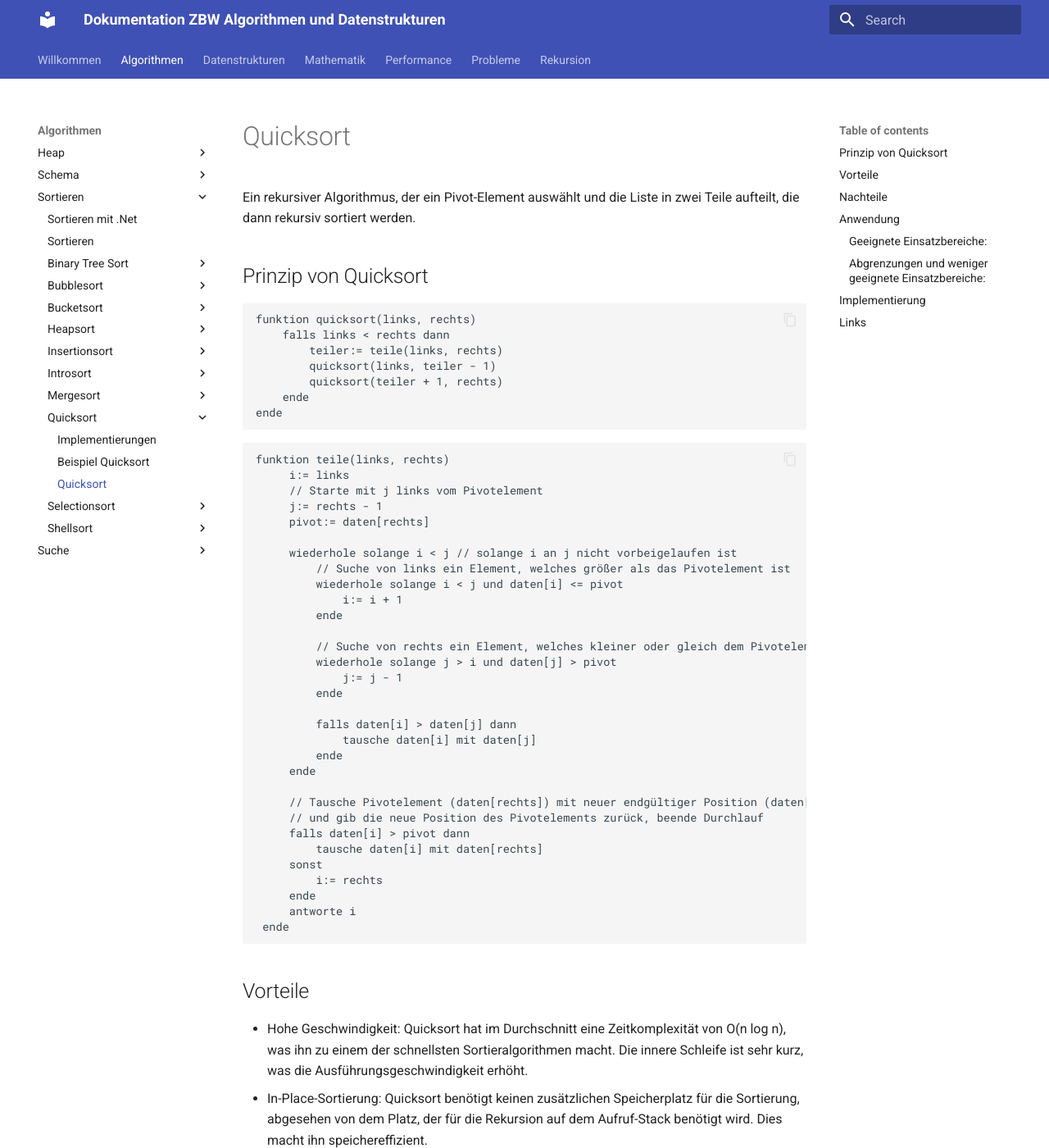
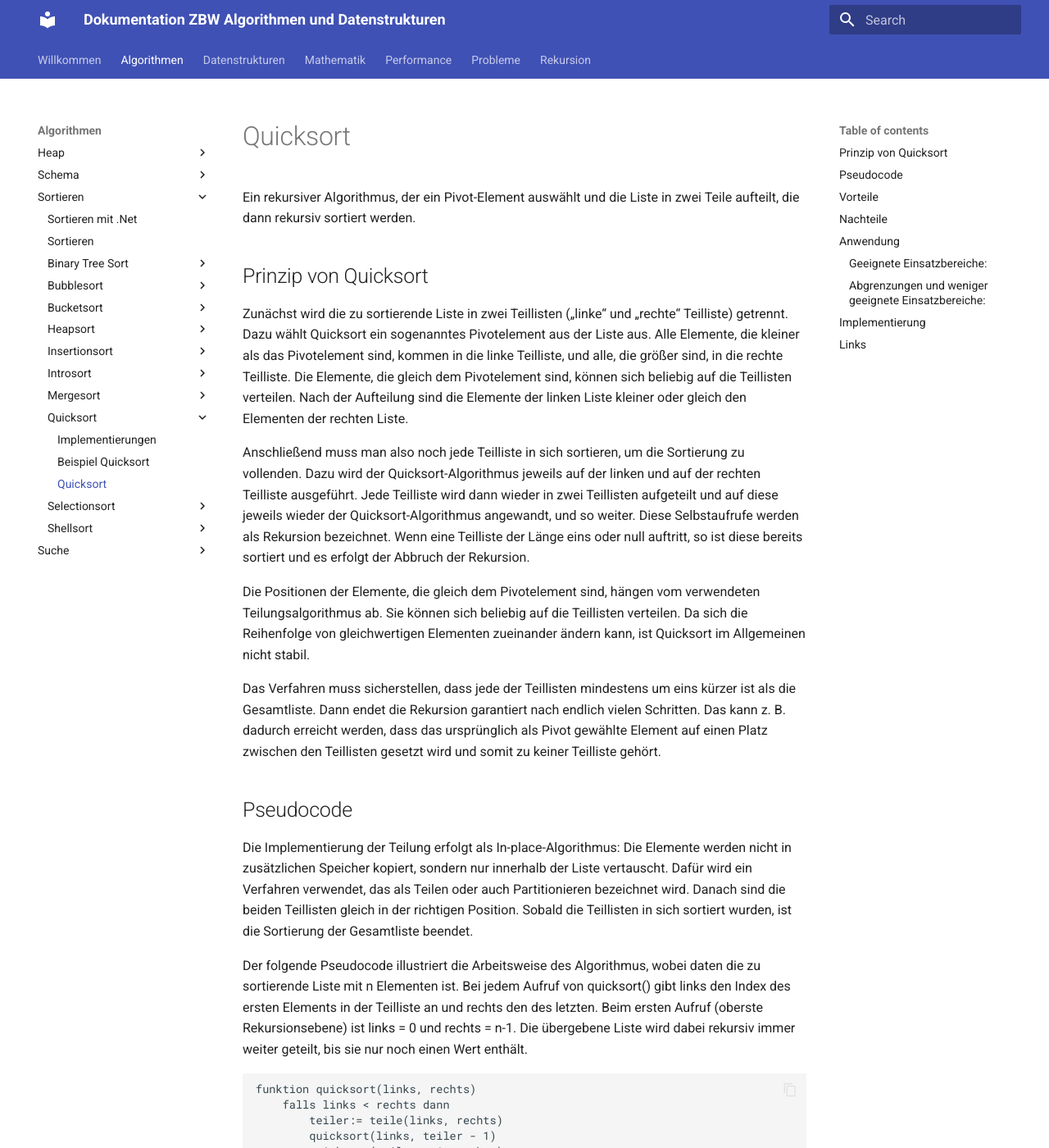
Before and after one commit to tsolenthaler/zbwAlgDs, an MkDocs documentation site: the page built from docs/algorithmen/sortieren/Quicksort/Quicksort.md, in a window 1280 px wide and 1400 px high. Shown: the whole window at 82% size. Built offline with MkDocs 1.6.1 and Material for MkDocs 9.7.7, drawn with Linux system fonts in a browser that asks for light colours; some of the changed text lies outside the part shown.

Commit message:
add detailed explanation of Quicksort algorithm and its implementation

````diff
--- a/docs/algorithmen/sortieren/Quicksort/Quicksort.md
+++ b/docs/algorithmen/sortieren/Quicksort/Quicksort.md
@@ -3,6 +3,19 @@
 Ein rekursiver Algorithmus, der ein Pivot-Element auswählt und die Liste in zwei Teile aufteilt, die dann rekursiv sortiert werden.
 
 ## Prinzip von Quicksort
+
+Zunächst wird die zu sortierende Liste in zwei Teillisten („linke“ und „rechte“ Teilliste) getrennt. Dazu wählt Quicksort ein sogenanntes Pivotelement aus der Liste aus. Alle Elemente, die kleiner als das Pivotelement sind, kommen in die linke Teilliste, und alle, die größer sind, in die rechte Teilliste. Die Elemente, die gleich dem Pivotelement sind, können sich beliebig auf die Teillisten verteilen. Nach der Aufteilung sind die Elemente der linken Liste kleiner oder gleich den Elementen der rechten Liste.
+
+Anschließend muss man also noch jede Teilliste in sich sortieren, um die Sortierung zu vollenden. Dazu wird der Quicksort-Algorithmus jeweils auf der linken und auf der rechten Teilliste ausgeführt. Jede Teilliste wird dann wieder in zwei Teillisten aufgeteilt und auf diese jeweils wieder der Quicksort-Algorithmus angewandt, und so weiter. Diese Selbstaufrufe werden als Rekursion bezeichnet. Wenn eine Teilliste der Länge eins oder null auftritt, so ist diese bereits sortiert und es erfolgt der Abbruch der Rekursion.
+
+Die Positionen der Elemente, die gleich dem Pivotelement sind, hängen vom verwendeten Teilungsalgorithmus ab. Sie können sich beliebig auf die Teillisten verteilen. Da sich die Reihenfolge von gleichwertigen Elementen zueinander ändern kann, ist Quicksort im Allgemeinen nicht stabil.
+
+Das Verfahren muss sicherstellen, dass jede der Teillisten mindestens um eins kürzer ist als die Gesamtliste. Dann endet die Rekursion garantiert nach endlich vielen Schritten. Das kann z. B. dadurch erreicht werden, dass das ursprünglich als Pivot gewählte Element auf einen Platz zwischen den Teillisten gesetzt wird und somit zu keiner Teilliste gehört.
+
+## Pseudocode
+Die Implementierung der Teilung erfolgt als In-place-Algorithmus: Die Elemente werden nicht in zusätzlichen Speicher kopiert, sondern nur innerhalb der Liste vertauscht. Dafür wird ein Verfahren verwendet, das als Teilen oder auch Partitionieren bezeichnet wird. Danach sind die beiden Teillisten gleich in der richtigen Position. Sobald die Teillisten in sich sortiert wurden, ist die Sortierung der Gesamtliste beendet.
+
+Der folgende Pseudocode illustriert die Arbeitsweise des Algorithmus, wobei daten die zu sortierende Liste mit n Elementen ist. Bei jedem Aufruf von quicksort() gibt links den Index des ersten Elements in der Teilliste an und rechts den des letzten. Beim ersten Aufruf (oberste Rekursionsebene) ist links = 0 und rechts = n-1. Die übergebene Liste wird dabei rekursiv immer weiter geteilt, bis sie nur noch einen Wert enthält.
 
 ```
 funktion quicksort(links, rechts)
@@ -13,6 +26,7 @@ funktion quicksort(links, rechts)
     ende
 ende
 ```
+Die folgende Implementierung der Funktion teile teilt das Feld so, dass sich das Pivotelement an seiner endgültigen Position befindet und alle kleineren Elemente davor stehen, während alle größeren danach kommen:
 
 ```
 funktion teile(links, rechts)
````
